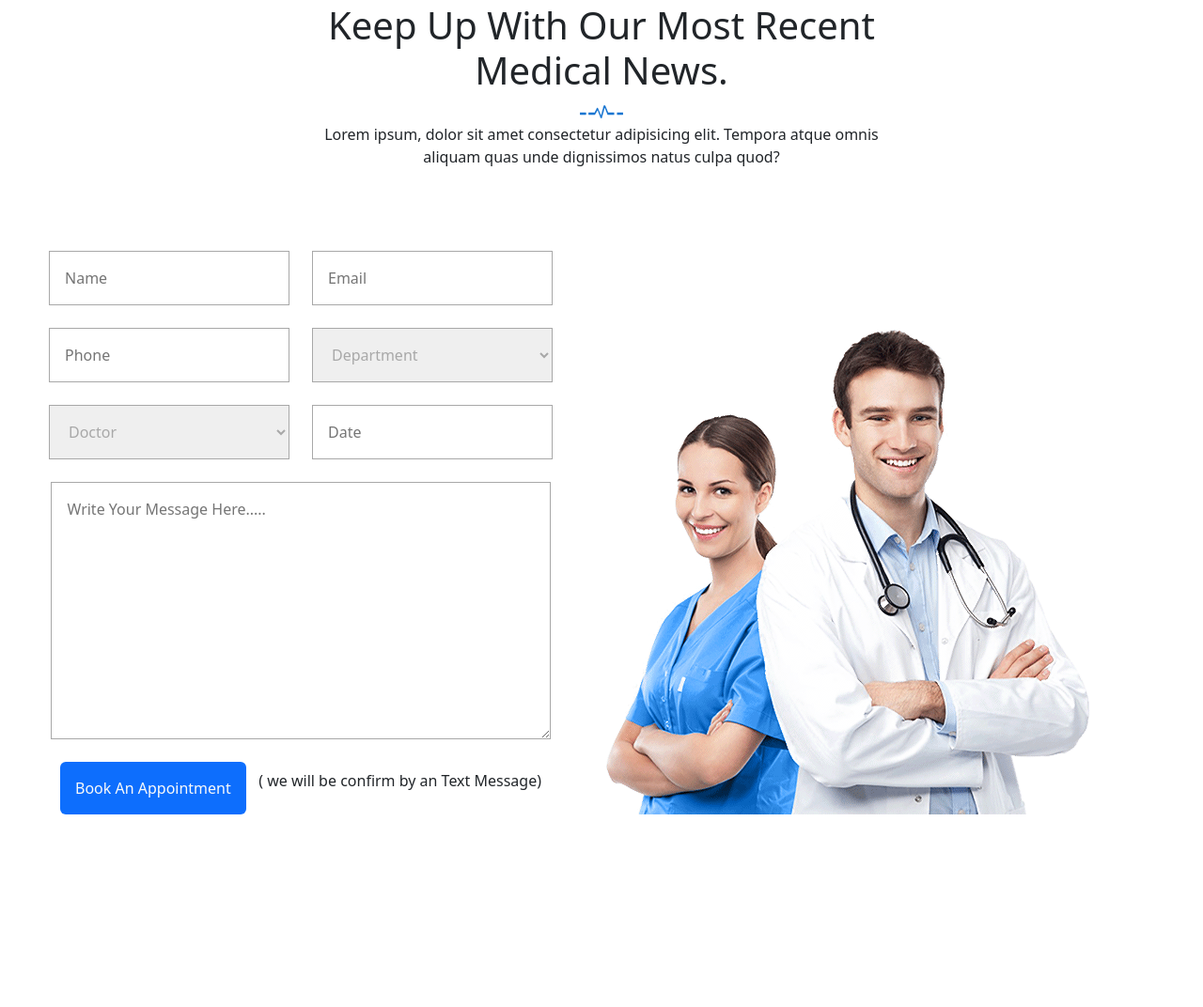
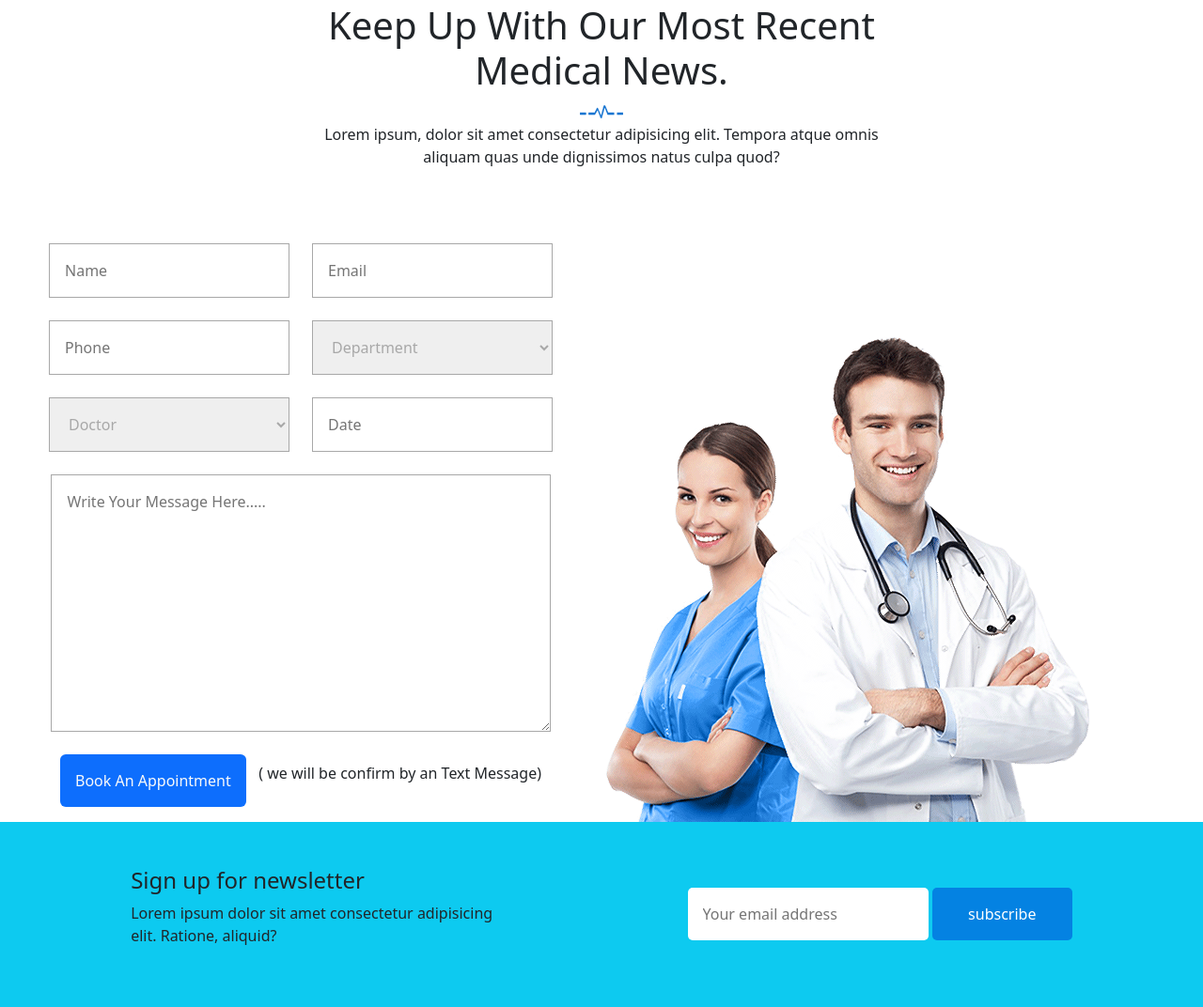
Before and after one commit to oufkirhamza/Projet_final_css_OUFKIR_Hamza, a plain HTML site: page index.html in a window 1280 px wide. Shown: the part 5290-6362 px from the top of the page at 94% size. Before the commit the page ends 6181 px from the top, so only its background shows below. Drawn offline with nearby package versions, Linux system fonts and the light colour scheme.

Commit message:
section12

```diff
--- a/index.html
+++ b/index.html
@@ -517,8 +517,8 @@
                         dignissimos natus culpa quod?</p>
                 </div>
             </div>
-            <div class="py-4 d-flex">
-                <div class="form w-50">
+            <div class=" d-flex">
+                <div class="form py-3 w-50">
                     <input type="text" placeholder="Name">
                     <input type="text" placeholder="Email">
                     <input type="text" placeholder="Phone">
@@ -541,6 +541,18 @@
                 </div>
             </div>
         </section>
+        <section>
+            <div class="bg-info d-flex justify-content-center align-items-center py-5 gap-5">
+                <div>
+                    <h4>Sign up for newsletter</h4>
+                    <p class="w-75">Lorem ipsum dolor sit amet consectetur adipisicing elit. Ratione, aliquid?</p>
+                </div>
+                <div class="signews ">
+                    <input type="text" placeholder="Your email address">
+                    <a href=""><button>subscribe</button></a>
+                </div>
+            </div>
+        </section>
 
 
 
--- a/src/sass/modules/home/_main.sass
+++ b/src/sass/modules/home/_main.sass
@@ -129,3 +129,16 @@
     align-items: center
     justify-content: space-between
     button
+
+.signews
+    input
+        border: none
+        width: 20VW
+        padding: 2vh
+        border-radius: 5px
+    button
+        border: none
+        padding: 2vh 3vw
+        color: #fff
+        border-radius: 5px
+        background-color: #0482e2
```
Also changed, not shown: public/css/app.css, 1 other file.
